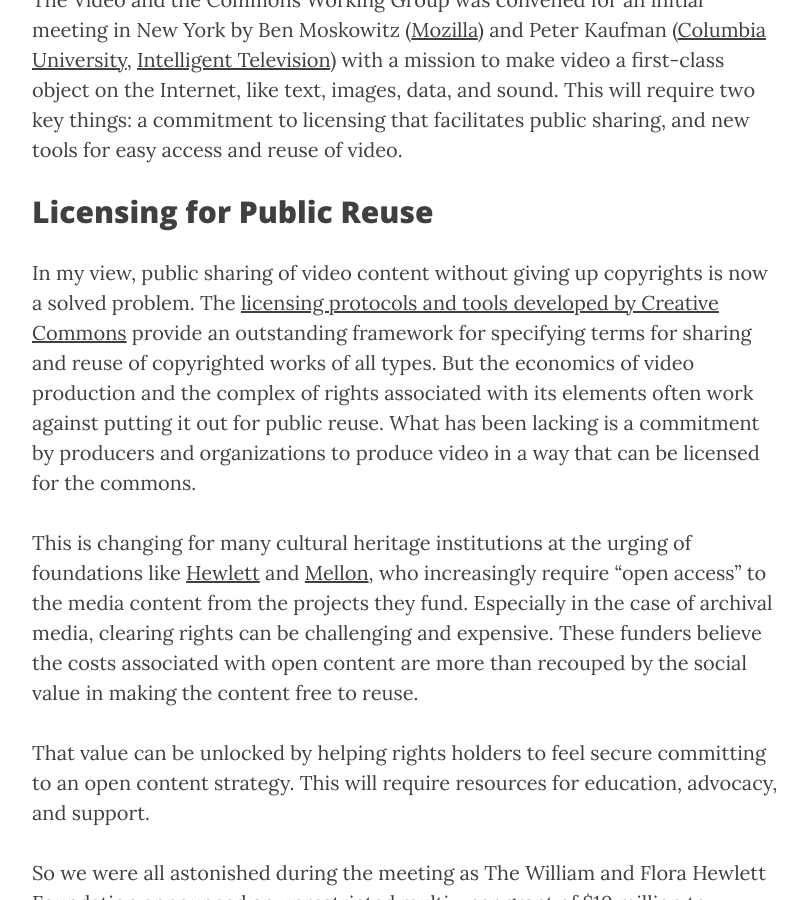
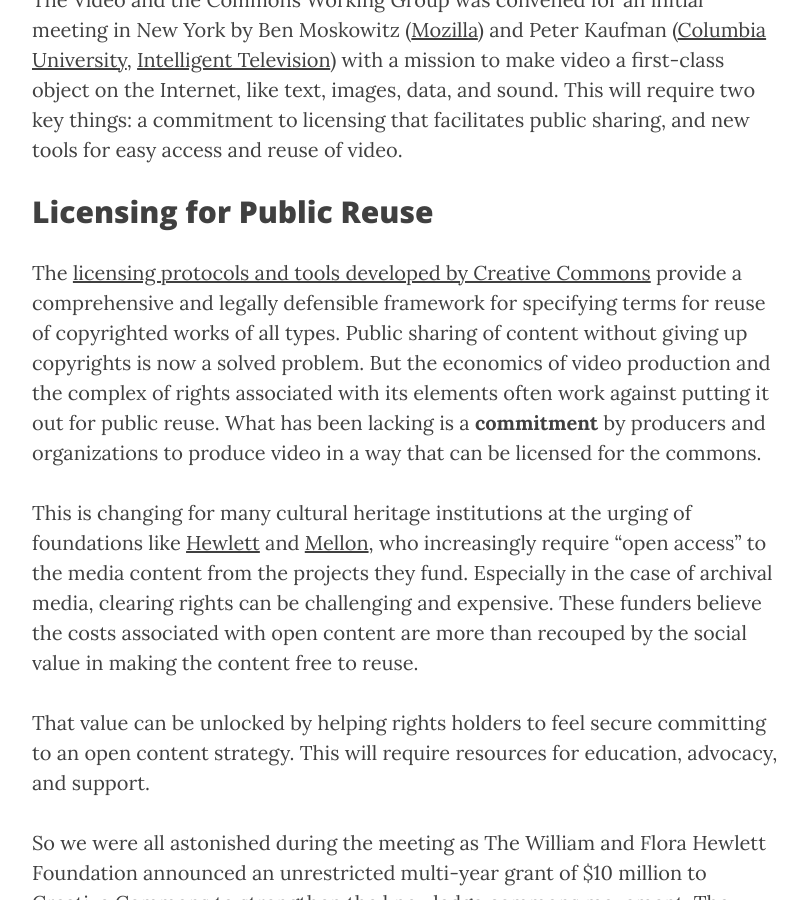
Before and after one commit to jackbrighton/jackbrighton.github.io, a Jekyll site: the page built from _posts/2016-02-07-open-video.md, in a window 1280 px wide and 900 px high, scrolled down 1726 px. Shown: the whole window, without its empty margins (233-1040 px from the left). Built offline with Jekyll 4.4.1, drawn with Linux system fonts in a browser that asks for light colours; nearby versions of some CDN libraries; some of the changed lines change nothing that is shown; some of the changed text lies outside the part shown.

Commit message:
some wise re-edits

```diff
--- a/_posts/2016-02-07-open-video.md
+++ b/_posts/2016-02-07-open-video.md
@@ -22,7 +22,7 @@
 
 ## Licensing for Public Reuse
 
-In my view, public sharing of video content without giving up copyrights is now a solved problem. The [licensing protocols and tools developed by Creative Commons](https://creativecommons.org/licenses/) provide an outstanding framework for specifying terms for sharing and reuse of copyrighted works of all types. But the economics of video production and the complex of rights associated with its elements often work against putting it out for public reuse.  What has been lacking is a commitment by producers and organizations to produce video in a way that can be licensed for the commons.
+The [licensing protocols and tools developed by Creative Commons](https://creativecommons.org/licenses/) provide a comprehensive and legally defensible framework for specifying terms for reuse of copyrighted works of all types. Public sharing of content without giving up copyrights is now a solved problem.  But the economics of video production and the complex of rights associated with its elements often work against putting it out for public reuse.  What has been lacking is a **commitment** by producers and organizations to produce video in a way that can be licensed for the commons.
 
 This is changing for many cultural heritage institutions at the urging of foundations like [Hewlett](http://www.hewlett.org/) and [Mellon](https://mellon.org/), who increasingly require “open access” to the media content from the projects they fund. Especially in the case of archival media, clearing rights can be challenging and expensive. These funders believe the costs associated with open content are more than recouped by the social value in making the content free to reuse.
 
@@ -44,7 +44,7 @@
 
 Popcorn Editor isn’t a [scriptorium](https://en.wikipedia.org/wiki/Scriptorium); it’s a moveable type press.
 
-## If We Build It Will People Come?
+## If We Build It Will They Come?
 
 As a multimedia journalist and producer I think carefully about sources and story elements. Who or what is credible and provides information or perspective to the story? I’m talking about people, documents, photographs, audio, and increasingly video.  A good source or story element may be inaccessible given my resources and production timeline.
 
@@ -52,7 +52,7 @@
 
 But let’s say we have access to a vast store of video content licensed for reuse under Creative Commons. We have an open source browser-based video editor anyone can use to create stories, news, art, documentaries, and who knows what other forms of media from openly licensed elements.
 
-Will we actually use it?
+Will people actually use it?
 
 I expect Popcorn Editor or some iteration of it will gain critical mass only when the timing and formula is right.  The current version evolved from the failure of [Popcorn.js](http://popcornjs.org/), which came too early in the adoption of HTML5. And at this writing the Editor needs further development and better documentation.
 
```
